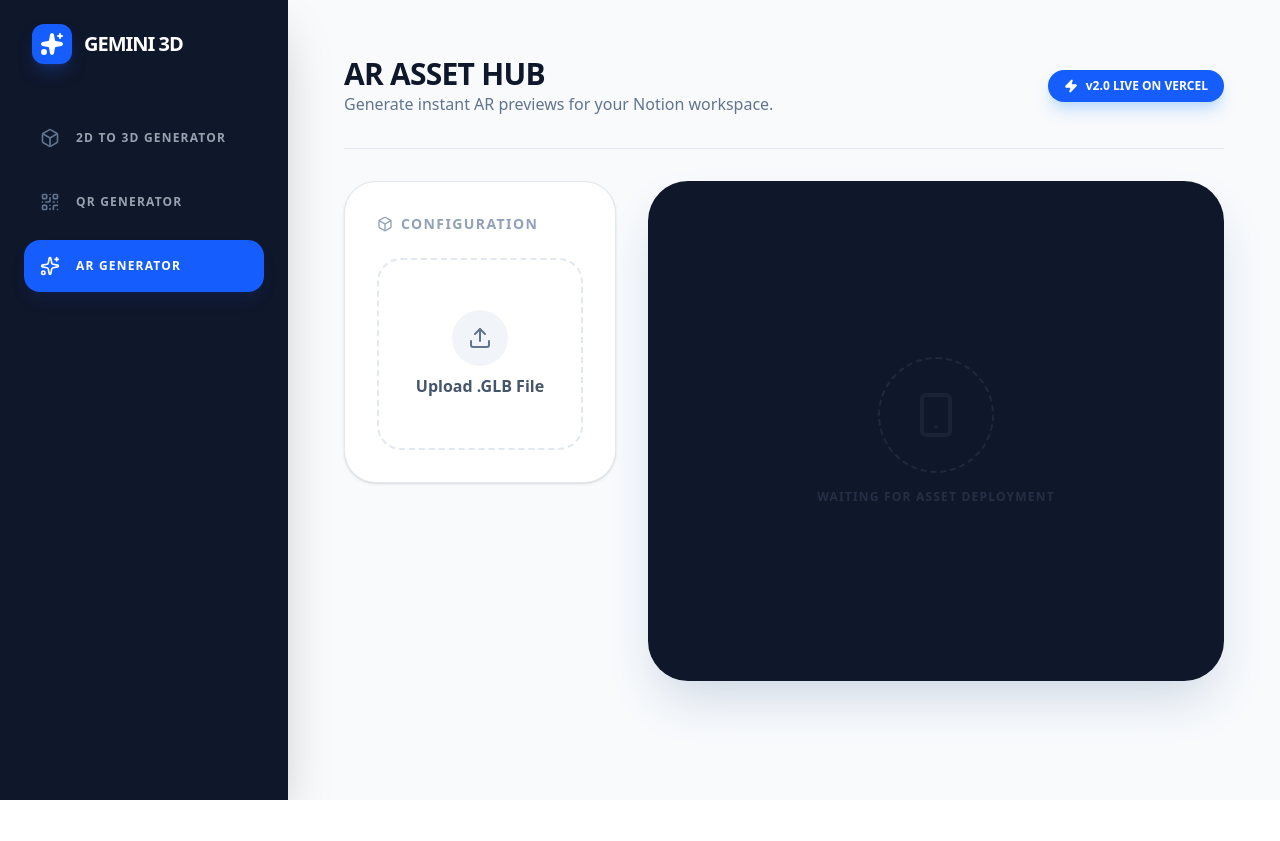
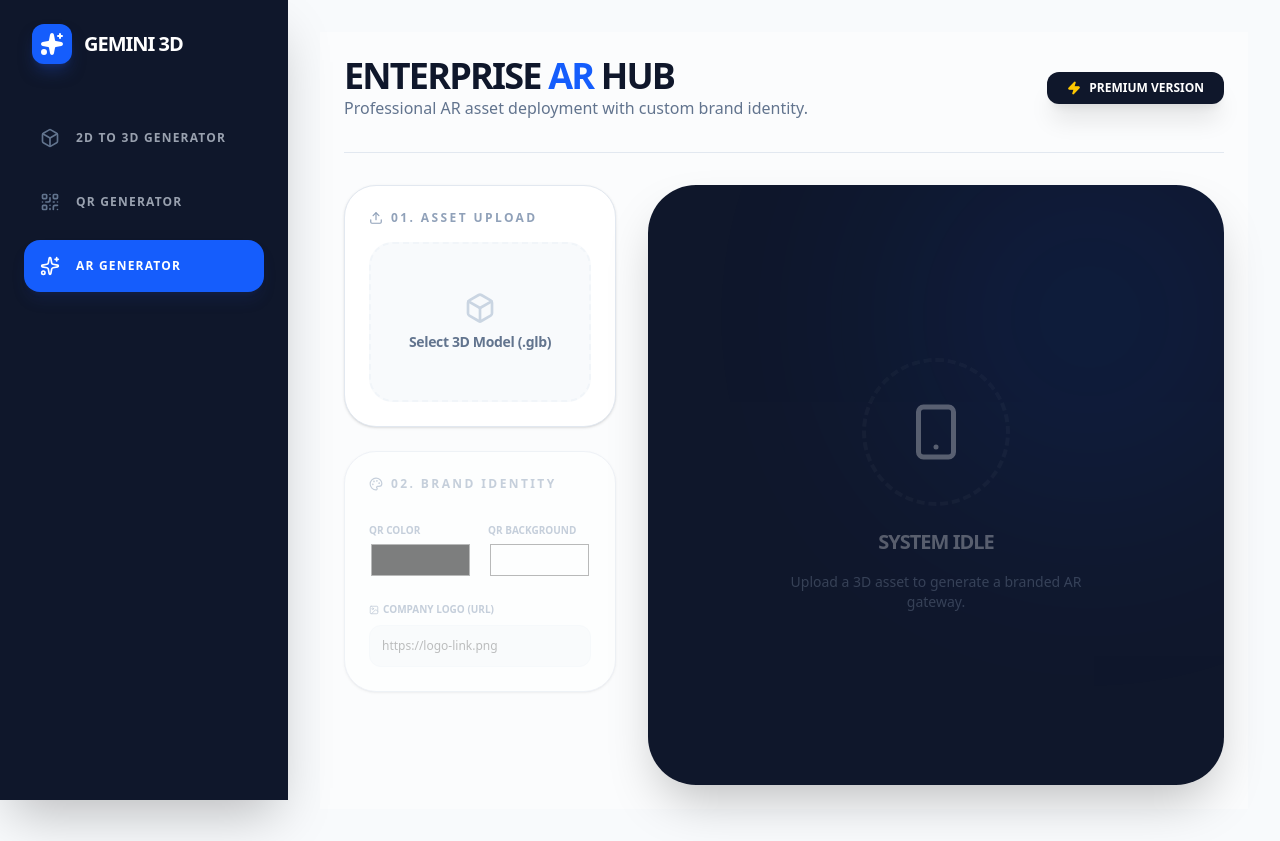
Before and after one commit to kabeer-web/ar-admin-pannel, a React (Vite) app: page / in a window 1280 px wide. Before the commit the page ends 800 px from the top, so only its background shows below. Built offline with nearby package versions, Linux system fonts and the light colour scheme.

Commit message:
Added Enterprise Branding: Custom QR colors and Logo Overlay support

```diff
--- a/src/Components/ArGenerator.jsx
+++ b/src/Components/ArGenerator.jsx
@@ -1,6 +1,6 @@
 import React, { useState } from 'react';
 import { QRCodeCanvas } from 'qrcode.react';
-import { Upload, Smartphone, Loader2, AlertCircle, Box, CheckCircle2, Copy, Zap, Info } from 'lucide-react';
+import { Upload, Smartphone, Loader2, AlertCircle, Box, CheckCircle2, Palette, Image as ImageIcon, Zap, Info, Share2 } from 'lucide-react';
 import axios from 'axios';
 import '@google/model-viewer';
 
@@ -11,17 +11,16 @@ const ArGenerator = () => {
   const [uploadStep, setUploadStep] = useState('');
   const [error, setError] = useState(null);
 
+  // --- BRANDING STATES ---
+  const [qrColor, setQrColor] = useState('#000000');
+  const [qrBg, setQrBg] = useState('#ffffff');
+  const [logoUrl, setLogoUrl] = useState(''); // Logo link ya base64
+
   const API_BASE_URL = "http://localhost:5000";
 
   const getARViewLink = () => {
     if (!publicUrl) return '';
     return `${window.location.origin}/view?model=${encodeURIComponent(publicUrl)}`;
-  };
-
-  const copyToNotion = () => {
-    navigator.clipboard.writeText(getARViewLink());
-    // Ek toast ya alert dikhane ke liye
-    alert("🚀 Notion Ready Link Copied!");
   };
 
   const handleFileUpload = async (e) => {
@@ -34,128 +33,165 @@ const ArGenerator = () => {
     setModelUrl(URL.createObjectURL(file));
     setLoading(true);
     setError(null);
-    setUploadStep('Preparing Asset...');
+    setUploadStep('Analyzing 3D Mesh...');
 
     const formData = new FormData();
     formData.append('model', file);
 
     try {
-      setUploadStep('Syncing to Cloudinary...');
+      setUploadStep('Optimizing for Mobile...');
       const res = await axios.post(`${API_BASE_URL}/api/upload-model`, formData, {
         headers: { "Content-Type": "multipart/form-data" }
       });
 
       if (res.data.url) {
-        setUploadStep('Generating QR Experience...');
+        setUploadStep('Ready for Branding...');
         setTimeout(() => {
             setPublicUrl(res.data.url);
             setLoading(false);
         }, 1000);
       }
     } catch (err) {
-      setError("Upload failed. Check connection!");
+      setError("Upload failed. Check Server!");
       setLoading(false);
     }
   };
 
   return (
-    <div className="max-w-7xl mx-auto p-6 space-y-8 animate-in fade-in duration-500">
-      {/* Header with Badge */}
+    <div className="max-w-7xl mx-auto p-6 space-y-8 animate-in fade-in duration-700 bg-[#fbfcfd]">
+
+      {/* Header */}
       <div className="flex flex-col md:flex-row justify-between items-start md:items-center gap-4 border-b border-slate-200 pb-8">
         <div>
-          <h1 className="text-3xl font-black text-slate-900 tracking-tight">AR ASSET HUB</h1>
-          <p className="text-slate-500 font-medium">Generate instant AR previews for your Notion workspace.</p>
+          <h1 className="text-4xl font-black text-slate-900 tracking-tighter uppercase">Enterprise <span className="text-blue-600">AR</span> Hub</h1>
+          <p className="text-slate-500 font-medium">Professional AR asset deployment with custom brand identity.</p>
         </div>
-        <div className="bg-blue-600 text-white px-4 py-2 rounded-full text-xs font-bold flex items-center gap-2 shadow-lg shadow-blue-200">
-          <Zap size={14} fill="white"/> v2.0 LIVE ON VERCEL
+        <div className="flex gap-3">
+            <div className="bg-slate-900 text-white px-5 py-2 rounded-xl text-xs font-bold flex items-center gap-2 shadow-xl">
+               <Zap size={14} className="text-yellow-400 fill-yellow-400"/> PREMIUM VERSION
+            </div>
         </div>
       </div>
 
       <div className="grid grid-cols-1 lg:grid-cols-12 gap-8">
-        {/* Left: Action Area */}
+
+        {/* Left Side: Controls */}
         <div className="lg:col-span-4 space-y-6">
-          <div className="bg-white p-8 rounded-[2rem] border border-slate-200 shadow-sm relative overflow-hidden group">
-            <h2 className="text-sm font-bold text-slate-400 uppercase tracking-widest mb-6 flex items-center gap-2">
-                <Box size={16}/> Configuration
+
+          {/* 1. Upload Section */}
+          <div className="bg-white p-6 rounded-[2rem] border border-slate-200 shadow-sm transition-all hover:shadow-md">
+            <h2 className="text-xs font-black text-slate-400 uppercase tracking-[0.2em] mb-4 flex items-center gap-2">
+                <Upload size={14}/> 01. Asset Upload
             </h2>
-
             <input type="file" id="glb-up" className="hidden" onChange={handleFileUpload} accept=".glb" />
-            <label htmlFor="glb-up" className={`w-full h-48 border-2 border-dashed rounded-[1.5rem] flex flex-col items-center justify-center transition-all cursor-pointer ${loading ? 'border-blue-400 bg-blue-50' : 'border-slate-200 hover:border-blue-500'}`}>
+            <label htmlFor="glb-up" className={`w-full h-40 border-2 border-dashed rounded-[1.5rem] flex flex-col items-center justify-center transition-all cursor-pointer ${loading ? 'border-blue-400 bg-blue-50' : 'border-slate-100 bg-slate-50 hover:border-blue-500 hover:bg-white'}`}>
                {loading ? (
                  <div className="flex flex-col items-center gap-3">
                    <Loader2 className="animate-spin text-blue-600" size={32}/>
-                   <span className="text-sm font-bold text-blue-600 animate-pulse">{uploadStep}</span>
+                   <span className="text-sm font-bold text-blue-600">{uploadStep}</span>
                  </div>
                ) : (
                  <div className="flex flex-col items-center gap-2">
-                   <div className="p-4 bg-slate-100 rounded-full text-slate-500 group-hover:bg-blue-100 group-hover:text-blue-600 transition-colors">
-                     <Upload size={24}/>
-                   </div>
-                   <span className="font-bold text-slate-600">Upload .GLB File</span>
+                   <Box className="text-slate-300" size={32}/>
+                   <span className="font-bold text-slate-500 text-sm tracking-tight">Select 3D Model (.glb)</span>
                  </div>
                )}
             </label>
+          </div>
 
-            {publicUrl && (
-              <div className="mt-6 space-y-3">
-                <button
-                  onClick={copyToNotion}
-                  className="w-full py-4 bg-slate-900 text-white rounded-2xl font-bold flex items-center justify-center gap-3 hover:scale-[1.02] transition-transform shadow-xl shadow-slate-200"
-                >
-                  <img src="https://upload.wikimedia.org/wikipedia/commons/4/45/Notion_app_logo.png" className="w-5 h-5 invert" alt=""/>
-                  Copy Notion Embed
-                </button>
-                <div className="flex items-center gap-2 justify-center text-xs font-bold text-emerald-600 bg-emerald-50 py-2 rounded-lg">
-                    <CheckCircle2 size={14}/> CLOUD SYNC ACTIVE
+          {/* 2. Customization Section */}
+          <div className={`bg-white p-6 rounded-[2rem] border border-slate-200 shadow-sm transition-all ${!publicUrl && 'opacity-50 pointer-events-none'}`}>
+            <h2 className="text-xs font-black text-slate-400 uppercase tracking-[0.2em] mb-6 flex items-center gap-2">
+                <Palette size={14}/> 02. Brand Identity
+            </h2>
+
+            <div className="space-y-5">
+              <div className="grid grid-cols-2 gap-4">
+                <div className="space-y-2">
+                    <label className="text-[10px] font-bold text-slate-400 uppercase">QR Color</label>
+                    <input type="color" value={qrColor} onChange={(e)=>setQrColor(e.target.value)} className="w-full h-10 rounded-lg cursor-pointer border-none" />
+                </div>
+                <div className="space-y-2">
+                    <label className="text-[10px] font-bold text-slate-400 uppercase">QR Background</label>
+                    <input type="color" value={qrBg} onChange={(e)=>setQrBg(e.target.value)} className="w-full h-10 rounded-lg cursor-pointer border-none" />
                 </div>
               </div>
-            )}
+
+              <div className="space-y-2 text-left">
+                <label className="text-[10px] font-bold text-slate-400 uppercase flex items-center gap-1">
+                    <ImageIcon size={10}/> Company Logo (URL)
+                </label>
+                <input
+                    type="text"
+                    placeholder="https://logo-link.png"
+                    className="w-full p-3 bg-slate-50 border border-slate-100 rounded-xl text-xs font-medium focus:ring-2 ring-blue-500 outline-none"
+                    onChange={(e)=>setLogoUrl(e.target.value)}
+                />
+              </div>
+            </div>
+          </div>
         </div>
 
-          {/* Model Info Card */}
-          {publicUrl && (
-            <div className="bg-slate-50 p-6 rounded-[2rem] border border-slate-200 animate-in slide-in-from-bottom-4 duration-500">
-                <h3 className="text-xs font-black text-slate-400 uppercase tracking-widest mb-4 flex items-center gap-2">
-                    <Info size={14}/> Asset Info
-                </h3>
-                <div className="space-y-3">
-                    <div className="flex justify-between text-sm"><span className="text-slate-500">Format</span> <span className="font-bold text-slate-700 underline decoration-blue-500">Binary GLB</span></div>
-                    <div className="flex justify-between text-sm"><span className="text-slate-500">Optimized</span> <span className="font-bold text-slate-700">Yes</span></div>
-                    <div className="flex justify-between text-sm"><span className="text-slate-500">AR Support</span> <span className="font-bold text-slate-700">Universal</span></div>
+        {/* Right Side: Preview Hub */}
+        <div className="lg:col-span-8">
+            <div className="bg-slate-900 rounded-[3rem] p-10 min-h-[600px] flex flex-col items-center justify-center shadow-2xl relative overflow-hidden">
+                {/* Background Decor */}
+                <div className="absolute top-0 left-0 w-full h-full opacity-10 pointer-events-none">
+                    <div className="absolute top-[-10%] right-[-10%] w-96 h-96 bg-blue-600 rounded-full blur-[120px]"></div>
+                </div>
+
+                {publicUrl ? (
+                    <div className="w-full flex flex-col md:flex-row gap-12 items-center z-10 animate-in zoom-in duration-500">
+                        {/* Custom QR Canvas */}
+                        <div className="flex flex-col items-center group">
+                            <div className="bg-white p-6 rounded-[2.5rem] shadow-[0_20px_50px_rgba(0,0,0,0.3)] relative transition-transform hover:scale-105">
+                                <QRCodeCanvas
+                                    value={getARViewLink()}
+                                    size={240}
+                                    fgColor={qrColor}
+                                    bgColor={qrBg}
+                                    level="H"
+                                    imageSettings={logoUrl ? {
+                                        src: logoUrl,
+                                        height: 40,
+                                        width: 40,
+                                        excavate: true,
+                                    } : null}
+                                />
+                                <div className="absolute -bottom-4 left-1/2 -translate-x-1/2 bg-blue-600 text-white text-[10px] font-black px-4 py-1 rounded-full whitespace-nowrap shadow-lg">
+                                    LIVE EXPERIENCE READY
                                 </div>
                             </div>
-          )}
+                            <button
+                                onClick={() => {navigator.clipboard.writeText(getARViewLink()); alert("Link Copied!")}}
+                                className="mt-10 flex items-center gap-2 text-slate-400 hover:text-white transition-colors text-sm font-bold"
+                            >
+                                <Share2 size={16}/> Copy Deployment Link
+                            </button>
                         </div>
 
-        {/* Right: Preview Area */}
-        <div className="lg:col-span-8">
-           <div className="bg-slate-900 rounded-[2.5rem] p-8 h-full min-h-[500px] flex flex-col md:flex-row gap-8 items-center shadow-2xl shadow-slate-300">
-              {publicUrl ? (
-                <>
-                  <div className="bg-white p-6 rounded-[2rem] shadow-2xl">
-                    <QRCodeCanvas value={getARViewLink()} size={200} />
-                    <p className="mt-4 text-center text-[10px] font-black text-slate-400 tracking-[0.2em]">SCAN FOR AR</p>
-                  </div>
-                  <div className="flex-1 w-full h-full rounded-[2rem] overflow-hidden border border-white/10 bg-slate-800/50">
+                        {/* 3D Preview */}
+                        <div className="flex-1 w-full h-[400px] bg-white/5 backdrop-blur-sm rounded-[2.5rem] border border-white/10 overflow-hidden relative shadow-inner">
                             <model-viewer
                                 src={modelUrl}
                                 auto-rotate
                                 camera-controls
                                 style={{width:'100%', height:'100%'}}
-                        className="ar-viewer"
                             />
                         </div>
-                </>
+                    </div>
                 ) : (
-                <div className="w-full flex flex-col items-center justify-center text-slate-600 gap-4">
-                  <div className="p-8 border-2 border-dashed border-slate-800 rounded-full">
-                    <Smartphone size={48} className="opacity-20"/>
+                    <div className="text-center space-y-4 opacity-30 z-10">
+                        <div className="inline-block p-10 border-4 border-dashed border-white/10 rounded-full mb-4">
+                            <Smartphone size={60} className="text-white"/>
                         </div>
-                  <p className="font-bold tracking-widest text-xs opacity-40">WAITING FOR ASSET DEPLOYMENT</p>
+                        <h3 className="text-xl font-black text-white uppercase tracking-tighter">System Idle</h3>
+                        <p className="text-slate-400 text-sm max-w-xs mx-auto">Upload a 3D asset to generate a branded AR gateway.</p>
                     </div>
                 )}
             </div>
         </div>
+
       </div>
     </div>
   );
```
Lines whose indentation alone changed are shown as unchanged.
